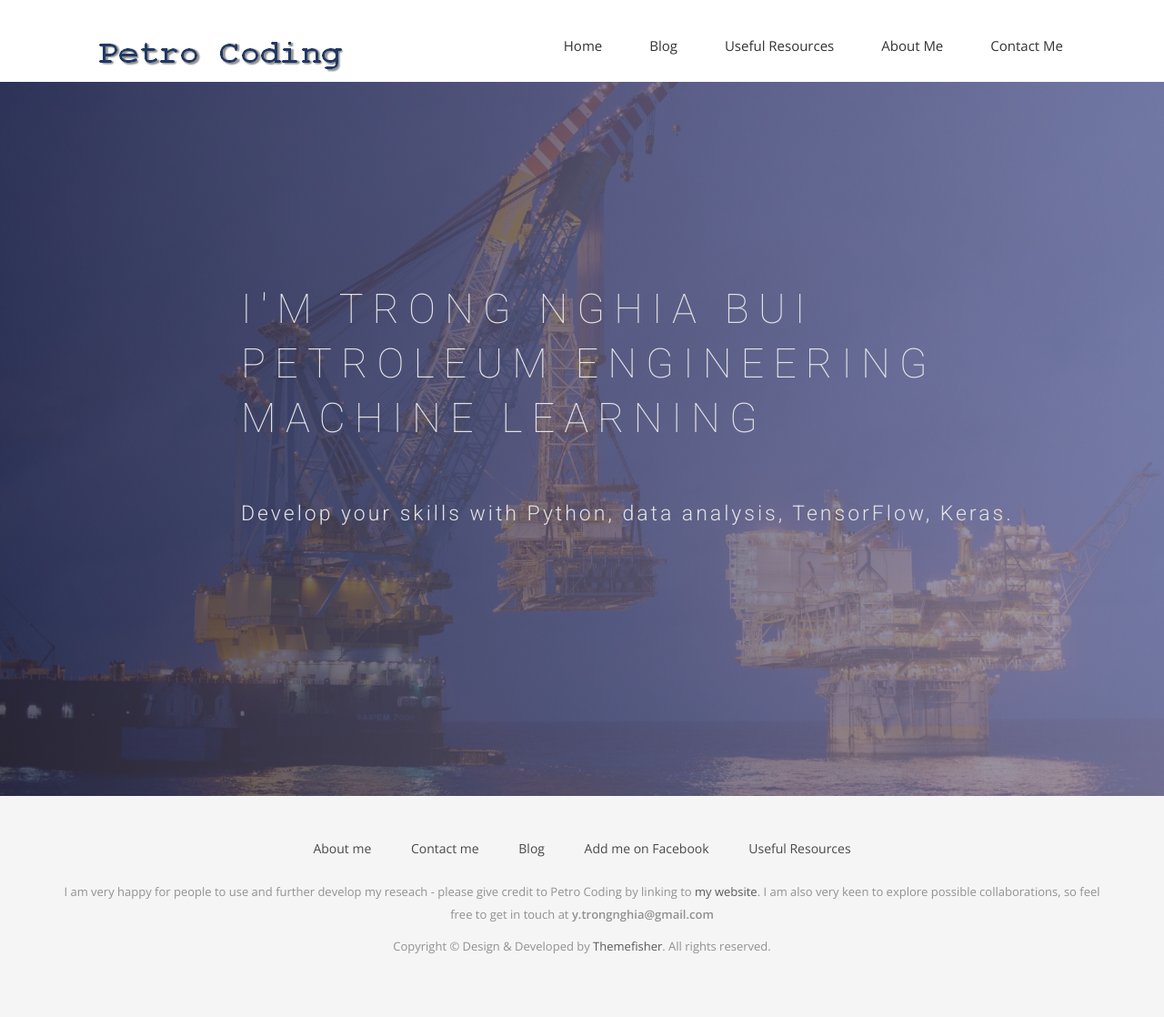
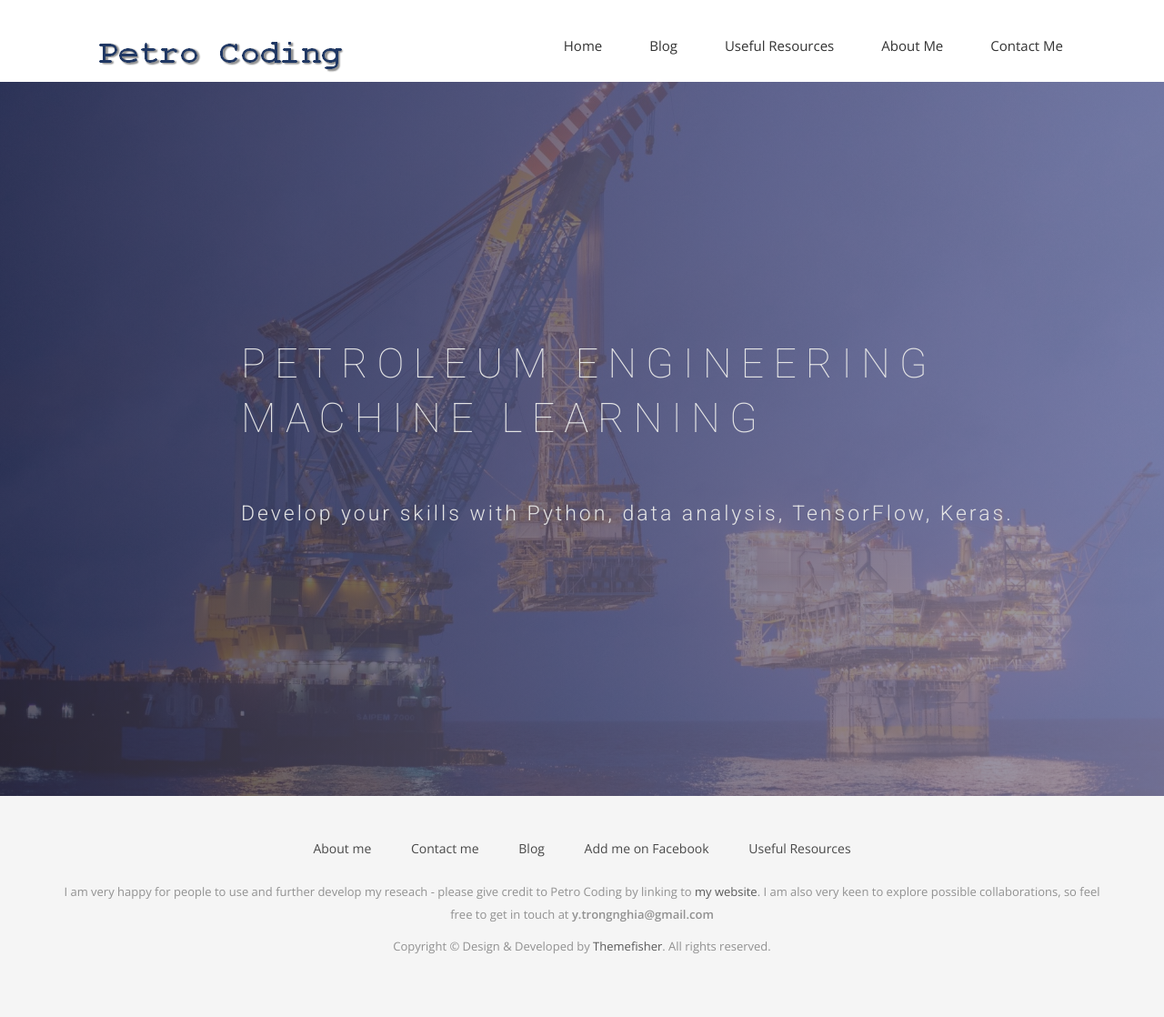
Before and after one commit to YanGBloG/superseded, a Jekyll site: the page built from index.html, in a window 1280 px wide. Shown: the whole page at 91% size. Built offline with Jekyll 4.4.1, drawn with Linux system fonts in a browser that asks for light colours; nearby versions of some CDN libraries; some web fonts are replaced; library files that are not in the unit come from our copies.

Commit message:
Update index.html

```diff
--- a/index.html
+++ b/index.html
@@ -10,7 +10,7 @@ permalink: /
     <div class="row">
       <div class="col-md-10 col-md-offset-2">
         <div class="block">
-          <h1 class="animated fadeInUp">I'M TRONG NGHIA BUI <br> PETROLEUM ENGINEERING <br> MACHINE LEARNING</h1>
+          <h1 class="animated fadeInUp"><br> PETROLEUM ENGINEERING <br> MACHINE LEARNING</h1>
           <p class="animated fadeInUp">Develop your skills with Python, data analysis, TensorFlow, Keras.</p>
         </div>
       </div>
```
